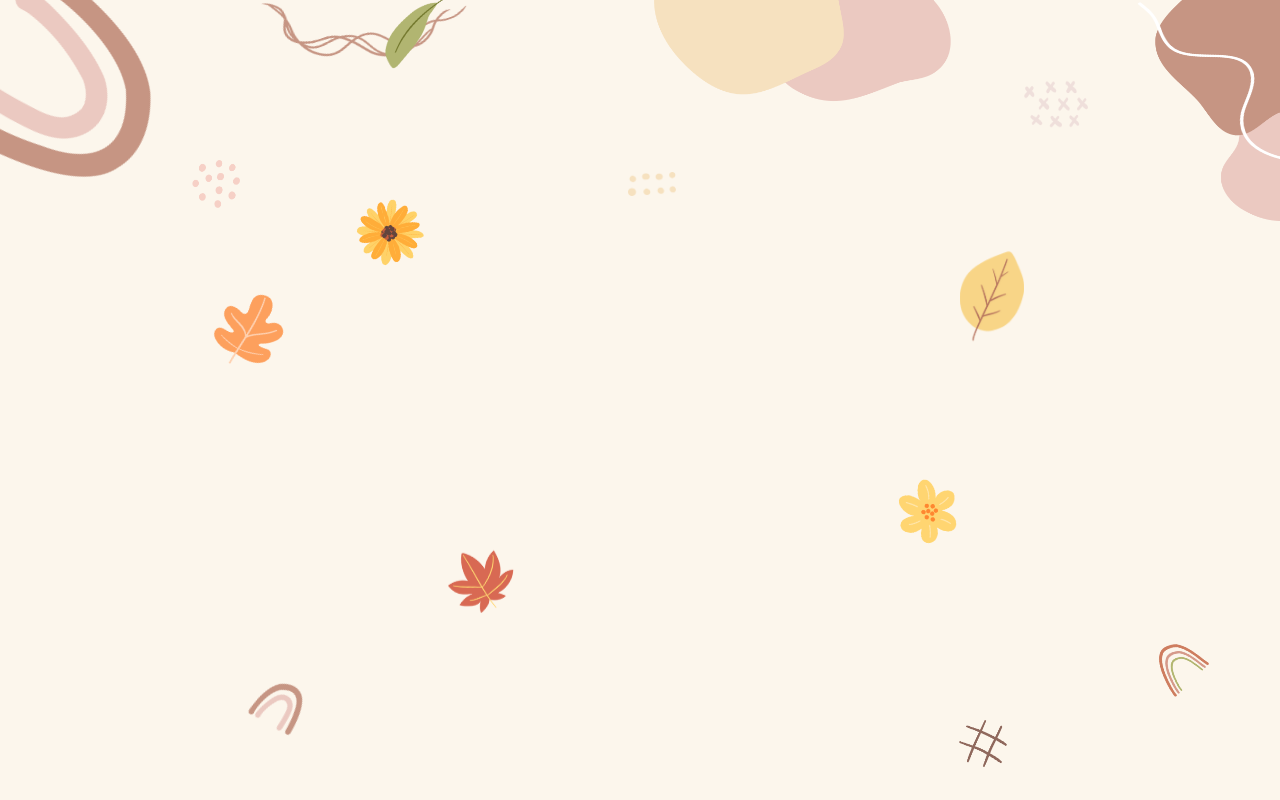
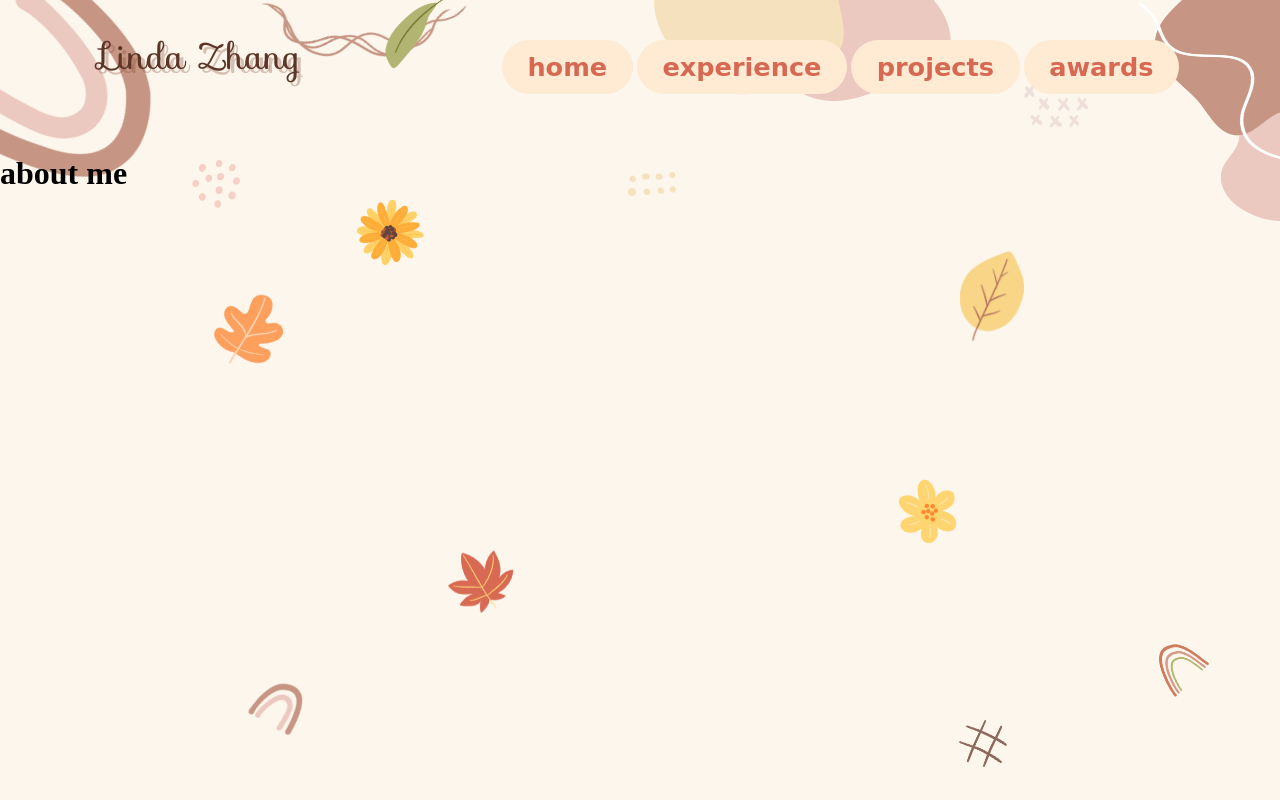
Before and after one commit to linda-zhangg/portfolioLindaZhang, a plain HTML site: page aboutme.html in a window 1280 px wide. Drawn offline with Linux system fonts and the light colour scheme; a web font is replaced by a local one.

Commit message:
added nav bar for about me page

```diff
--- a/aboutme.html
+++ b/aboutme.html
@@ -42,7 +42,17 @@
         <!--images end-->
 
         <!-- divs and headers -->
+        <nav id = "topnav">
+            <h1 class = "topnavitems" id = "topnavtitle">Linda Zhang</h1>
 
+            <ul class = "topnavitems" id = "topnavlinks">
+                <li><a class = "link" href="index.html">home</a></li>
+                <li><a class = "link" href="">experience</a></li>
+                <li><a class = "link" href="">projects</a></li>
+                <li><a class = "link" href="">awards</a></li>
+            </ul>
+        </nav>
+        <h1 >about me</h1>
     </body>
     <!--BODY end-->
 
--- a/style.css
+++ b/style.css
@@ -24,9 +24,14 @@
 
 /* structure styling */
 body{
-    display:flex;
+    /* display:flex; */
     margin: 0;
     background-color: var(--background);
+}
+#homediv{
+    display: flex;
+    height: 100vh;
+    width: 100vw;
 }
 aside{
     height: 100vh;
@@ -75,14 +80,51 @@ main{
     padding-left: 0;
     width:100%;
 }
-a.link:hover{
-    color: var(--accent4);
-}
 #navlinks li{
     display:flex;
     justify-content: center;
     margin: 1.5rem 0;
+}
+a.link:hover{
+    color: var(--accent4);
+}
 
+/* top navs */
+#topnav{
+    display: flex;
+    justify-content: space-around;
+    width: 100%;
+    flex-wrap: wrap;
+}
+.topnavitem{
+    display: flex;
+    justify-content: space-between;
+    align-items: center;
+}
+#topnavtitle{
+    font-weight: normal;
+    font-size: 2.75vw;
+    font-family: 'Sofia', cursive;
+    color: var(--headertext);
+    text-align: center;
+    /* margin: 0; */
+    text-shadow: 4px 4px #82463050;
+
+}
+/* #topnavtitle2{
+    color:var(--headertext2);
+    font-size: 5vw;
+}  */
+#topnavlinks{
+    list-style-type: none;
+}
+#topnavlinks li{
+    display: inline-flex;
+    /* justify-content:left; */
+    margin: 3vh 0;
+}
+ul{
+    padding: 0;
 }
 /* ----------------------------------- */
 
@@ -272,7 +314,9 @@ h2{
 
 /* responsive queries */
 
-@media screen and (max-width: 850px){ /* Large-Mobile */
+@media screen and (max-width: 850px){
+
+    /* home screen */
     body{flex-direction: column-reverse;}
     main{height:unset; width:unset;}
     #navlinks li{display: inline-block;}
@@ -292,4 +336,12 @@ h2{
     .backgroundaccent{width:1.5rem; height:1.5rem;}
     #beigedotsaccent{width:1rem; height:2rem;}
     #pinkcrossesaccent{width: 2rem; height:1.5rem;}
+
+    /* other */
+    #topnavtitle{display: none;}
+    /* #topnavtitle1{padding-left: 0em;} */
+    /* #topnavtitle2{font-size: 3em; margin: 0rem;} */
+    #topnav{justify-content: space-evenly;}
+    .topnavitem{justify-content: space-evenly;}
+    #topnavlinks li{margin: 0rem}
 }
```
Also changed, not shown: index.html (+2 -0 lines).
